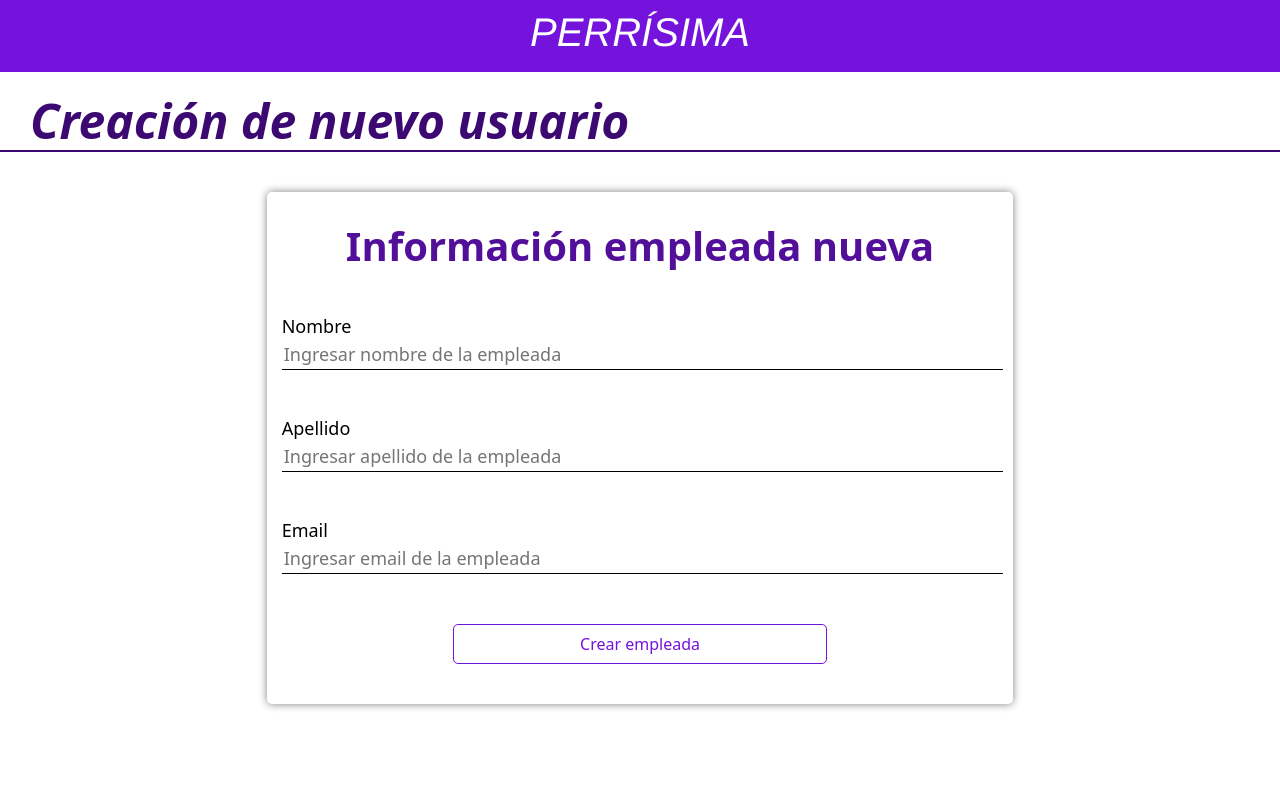
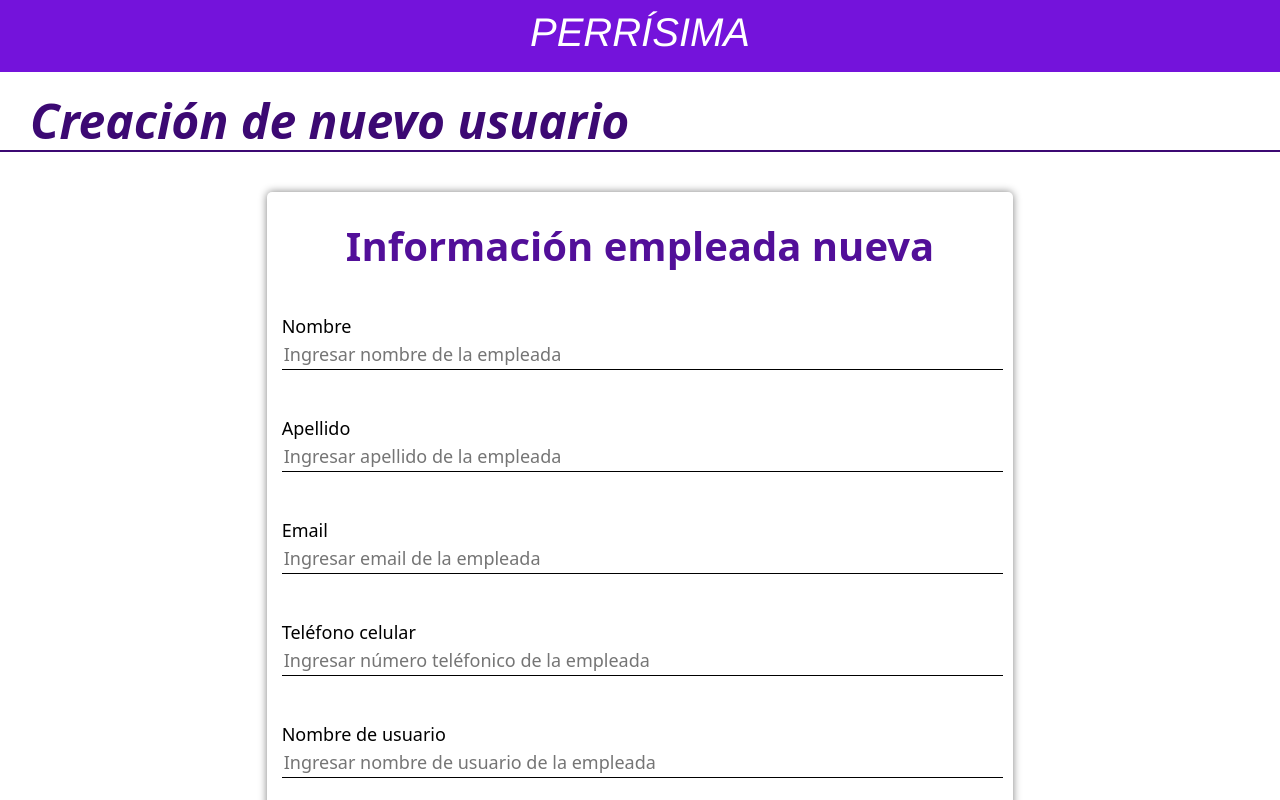
Before and after one commit to PeterGarza12/PerrisimaFrontEnd, a React (Create React App) app: page /employee in a window 1280 px wide. Built offline with nearby package versions, Linux system fonts and the light colour scheme.

Commit message:
creacion de empleada

```diff
--- a/src/Components/EmployeeForm/EmployeeForm.js
+++ b/src/Components/EmployeeForm/EmployeeForm.js
@@ -1,10 +1,12 @@
 import React, { useState } from "react";
 
-export default function EmployeeForm(){
+export default function EmployeeForm(props){
 
     const [Email, setEmail] = useState("");
     const [Name, setName] = useState("");
     const [Lastname, setLastname] = useState("");
+    const [Phone, setPhone] = useState("");
+    const [Username, setUsername] = useState("");
 
     const handleEmailChange =(event) => {
         setEmail(event.target.value);
@@ -18,9 +20,23 @@ export default function EmployeeForm(){
         setLastname(event.target.value);
     };
 
+    const handlePhoneChange =(event) => {
+        setPhone(event.target.value);
+    };
+
+    const handleUsernameChange =(event) => {
+        setUsername(event.target.value);
+    };
+
+    const handleFormSubmit = (e) => {
+        e.preventDefault();
+
+        props.onCreateEmployee(Name, Lastname, Email, Phone, Username);
+    }
+
     return(
         <div className="login-form d-flex justify-content-center">
-            <form className="col-xl-7 col-lg-8 col-md-10 col-11 d-flex flex-column justify-content-between">
+            <form onSubmit={handleFormSubmit} className="col-xl-7 col-lg-8 col-md-10 col-11 d-flex flex-column justify-content-between">
                 <h1 className="h1-form">Información empleada nueva</h1>
 
                 <label>
@@ -38,6 +54,16 @@ export default function EmployeeForm(){
                     <input className="col-12" type="email" placeholder="Ingresar email de la empleada" value={Email} onChange={handleEmailChange}></input>
                 </label>
 
+                <label>
+                    Teléfono celular
+                    <input className="col-12" type="number" placeholder="Ingresar número teléfonico de la empleada" value={Phone} onChange={handlePhoneChange}></input>
+                </label>
+
+                <label>
+                    Nombre de usuario
+                    <input className="col-12" type="text" placeholder="Ingresar nombre de usuario de la empleada" value={Username} onChange={handleUsernameChange}></input>
+                </label>
+
                 <div className="d-flex flex-row justify-content-center">
                     <button className="btn-form col-xl-6 col-lg-9 col-md-10 col-11" type="submit">
                         Crear empleada
--- a/src/Pages/CreateEmployee/CreateEmployee.js
+++ b/src/Pages/CreateEmployee/CreateEmployee.js
@@ -1,14 +1,34 @@
 import React from "react";
 import EmployeeForm from "../../Components/EmployeeForm/EmployeeForm";
 import './CreateEmployee.css'
+import { postCreateEmployee } from "../../services/usersService";
+import { useNavigate } from "react-router-dom";
 
 export const CreateEmployee = () => {
+
+    const navigate = useNavigate();
+
     return(
         <div className="createEmployeePage">
             <h1 className="titlePage">
                 Creación de nuevo usuario
             </h1>
-            <EmployeeForm/>
+            <EmployeeForm onCreateEmployee={async (name, lastname, email, phone, username) => {
+                var response = await postCreateEmployee(name, lastname, email, phone, username);
+
+                if (response.status === 201)
+                {
+                    navigate("/main");
+                }
+                else if (response.status === 401)
+                {
+                    alert("Información incorrecta");
+                }
+                else
+                {
+                    alert("Algo salió mal, vuelva a intentarlo más tarde");
+                }
+            }}/>
         </div>
     );
 };
--- a/src/services/usersService.js
+++ b/src/services/usersService.js
@@ -76,6 +76,39 @@ export const getUserByEmail = async (user_email, user_password) => {
   }
 };
 
+export const postCreateEmployee = async (user_name,user_lastname,user_email,user_phone,user_username) => {
+  try {
+    const requestBody = new FormData();
+    const user_realName = user_name + " " + user_lastname;
+    const user_password = "Con1234$"
+    const user_type = 1;
+
+    requestBody.append('name', user_realName);
+    requestBody.append('password', user_password);
+    requestBody.append('email', user_email);
+    requestBody.append('phone_number', user_phone);
+    requestBody.append('user_name', user_username);
+    requestBody.append('user_type', user_type);
+
+    const response = await axios.post('/users',{
+      name: user_realName,
+      password: user_password,
+      email: user_email,
+      phone_number: user_phone,
+      user_name: user_username,
+      user_type: user_type
+    });
+
+    console.log(response);
+
+    return response;
+  } catch (error) {
+    console.error(error);
+
+    return error.response;
+  }
+};
+
 export const isAdmin = async (user_email) => {
   try {
     const response = await axios.post("/isUserAdmin", {user_email: user_email});
```
